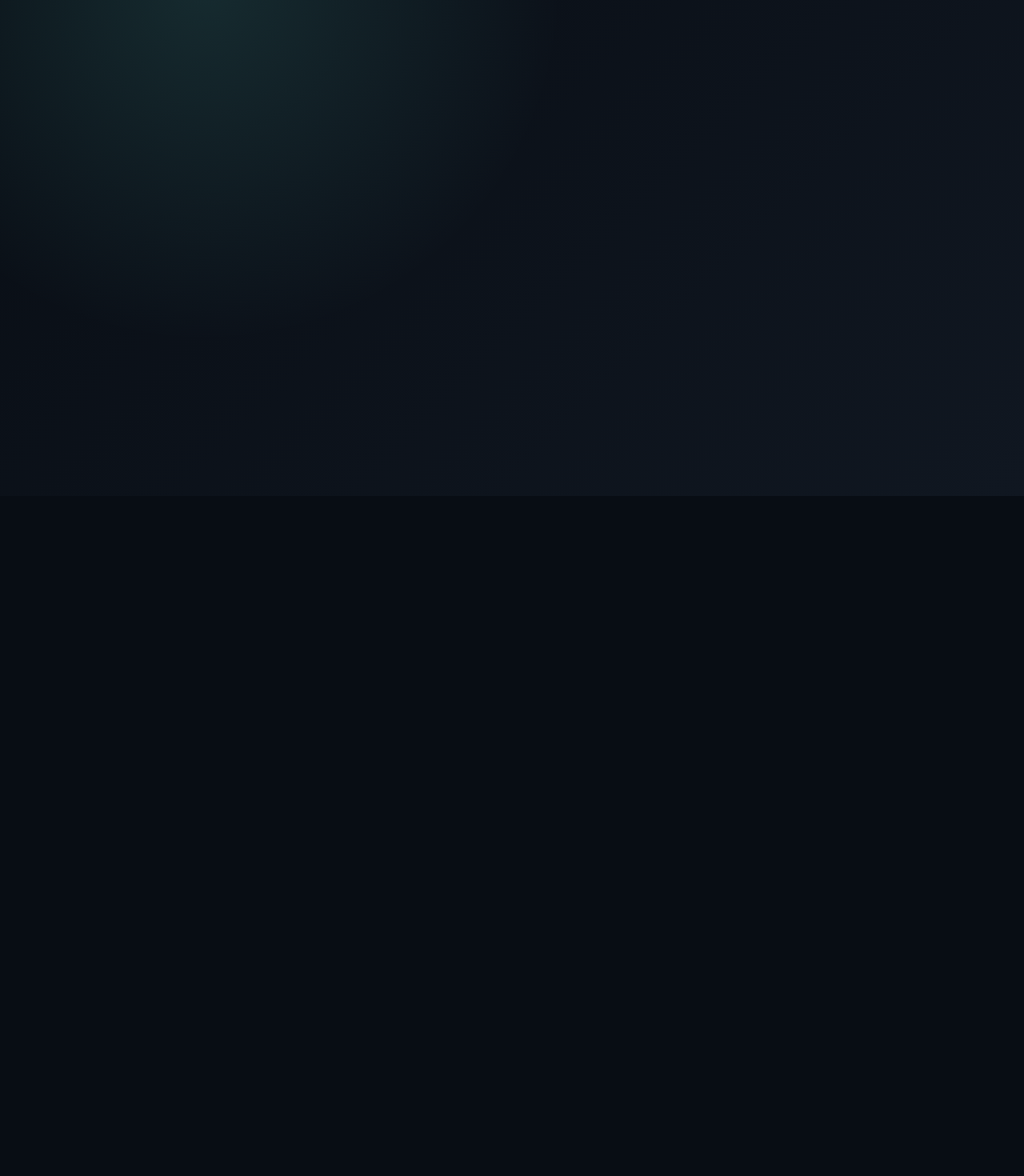
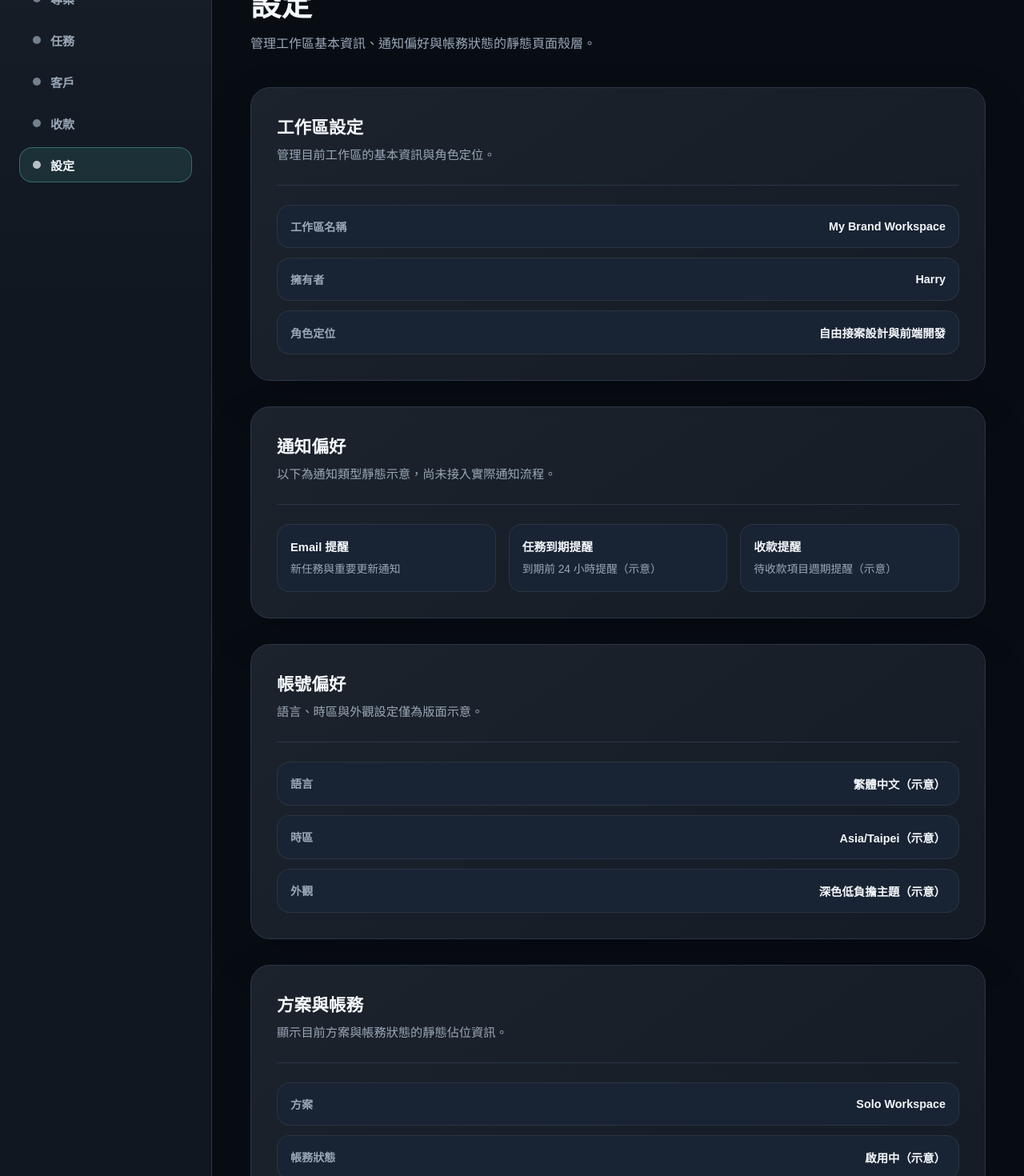
Before and after one commit to Harry-0824/my-brand-workspace, a React (Vite) app: page /settings in a window 1280 px wide. Before the commit this address had no page. Shown: the part 180-1650 px from the top of the page at 80% size. Before the commit the page ends 800 px from the top, so only its background shows below. Built offline with nearby package versions, Linux system fonts and the light colour scheme.

Commit message:
feat: create static settings page shell

```diff
--- a/src/app/App.tsx
+++ b/src/app/App.tsx
@@ -4,6 +4,7 @@ import { AppLayout } from "../layouts/AppLayout";
 import { ClientsPage } from "../pages/ClientsPage";
 import { InvoicesPage } from "../pages/InvoicesPage";
 import { ProjectsPage } from "../pages/ProjectsPage";
+import { SettingsPage } from "../pages/SettingsPage";
 import { TasksPage } from "../pages/TasksPage";
 
 export function App() {
@@ -15,6 +16,7 @@ export function App() {
         <Route path="tasks" element={<TasksPage />} />
         <Route path="clients" element={<ClientsPage />} />
         <Route path="invoices" element={<InvoicesPage />} />
+        <Route path="settings" element={<SettingsPage />} />
       </Route>
     </Routes>
   );
--- a/src/components/navigation/Sidebar.tsx
+++ b/src/components/navigation/Sidebar.tsx
@@ -6,7 +6,8 @@ const navItems = [
   { label: "專案", to: "/projects" },
   { label: "任務", to: "/tasks" },
   { label: "客戶", to: "/clients" },
-  { label: "收款", to: "/invoices" }
+  { label: "收款", to: "/invoices" },
+  { label: "設定", to: "/settings" }
 ] as const;
 
 export function Sidebar() {
--- /dev/null
+++ b/src/pages/SettingsPage.tsx
@@ -0,0 +1,169 @@
+import styled from "styled-components";
+import {
+  PageDescription,
+  PageHeader,
+  PageMain,
+  PageTitle
+} from "../components/page/PageShell";
+import { DashboardPanel } from "../components/dashboard/shared/DashboardPanel";
+import { DashboardSectionHeader } from "../components/dashboard/shared/DashboardSectionHeader";
+
+const workspaceProfile = [
+  { label: "工作區名稱", value: "My Brand Workspace" },
+  { label: "擁有者", value: "Harry" },
+  { label: "角色定位", value: "自由接案設計與前端開發" }
+] as const;
+
+const notificationPreferences = [
+  { title: "Email 提醒", detail: "新任務與重要更新通知" },
+  { title: "任務到期提醒", detail: "到期前 24 小時提醒（示意）" },
+  { title: "收款提醒", detail: "待收款項目週期提醒（示意）" }
+] as const;
+
+const accountPreferences = [
+  { label: "語言", value: "繁體中文（示意）" },
+  { label: "時區", value: "Asia/Taipei（示意）" },
+  { label: "外觀", value: "深色低負擔主題（示意）" }
+] as const;
+
+const billingStatus = [
+  { label: "方案", value: "Solo Workspace" },
+  { label: "帳務狀態", value: "啟用中（示意）" }
+] as const;
+
+export function SettingsPage() {
+  return (
+    <PageMain aria-labelledby="settings-page-title">
+      <PageHeader>
+        <PageTitle id="settings-page-title">設定</PageTitle>
+        <PageDescription>
+          管理工作區基本資訊、通知偏好與帳務狀態的靜態頁面殼層。
+        </PageDescription>
+      </PageHeader>
+
+      <DashboardPanel aria-labelledby="settings-workspace-title">
+        <DashboardSectionHeader
+          titleId="settings-workspace-title"
+          title="工作區設定"
+          description="管理目前工作區的基本資訊與角色定位。"
+          withDivider
+        />
+        <List>
+          {workspaceProfile.map((item) => (
+            <ListRow key={item.label}>
+              <Label>{item.label}</Label>
+              <Value>{item.value}</Value>
+            </ListRow>
+          ))}
+        </List>
+      </DashboardPanel>
+
+      <DashboardPanel aria-labelledby="settings-notification-title">
+        <DashboardSectionHeader
+          titleId="settings-notification-title"
+          title="通知偏好"
+          description="以下為通知類型靜態示意，尚未接入實際通知流程。"
+          withDivider
+        />
+        <CardGrid>
+          {notificationPreferences.map((item) => (
+            <Card key={item.title}>
+              <CardTitle>{item.title}</CardTitle>
+              <CardDetail>{item.detail}</CardDetail>
+            </Card>
+          ))}
+        </CardGrid>
+      </DashboardPanel>
+
+      <DashboardPanel aria-labelledby="settings-account-title">
+        <DashboardSectionHeader
+          titleId="settings-account-title"
+          title="帳號偏好"
+          description="語言、時區與外觀設定僅為版面示意。"
+          withDivider
+        />
+        <List>
+          {accountPreferences.map((item) => (
+            <ListRow key={item.label}>
+              <Label>{item.label}</Label>
+              <Value>{item.value}</Value>
+            </ListRow>
+          ))}
+        </List>
+      </DashboardPanel>
+
+      <DashboardPanel aria-labelledby="settings-billing-title">
+        <DashboardSectionHeader
+          titleId="settings-billing-title"
+          title="方案與帳務"
+          description="顯示目前方案與帳務狀態的靜態佔位資訊。"
+          withDivider
+        />
+        <List>
+          {billingStatus.map((item) => (
+            <ListRow key={item.label}>
+              <Label>{item.label}</Label>
+              <Value>{item.value}</Value>
+            </ListRow>
+          ))}
+        </List>
+      </DashboardPanel>
+    </PageMain>
+  );
+}
+
+const List = styled.div`
+  margin-top: ${({ theme }) => theme.spacing.lg};
+  display: grid;
+  gap: ${({ theme }) => theme.spacing.sm};
+`;
+
+const ListRow = styled.article`
+  display: flex;
+  align-items: center;
+  justify-content: space-between;
+  gap: ${({ theme }) => theme.spacing.md};
+  padding: ${({ theme }) => theme.spacing.md};
+  border: 1px solid rgb(255 255 255 / 0.08);
+  border-radius: ${({ theme }) => theme.radius.md};
+  background: ${({ theme }) => theme.surfaceElevated};
+`;
+
+const Label = styled.p`
+  color: ${({ theme }) => theme.textSecondary};
+  font-size: 0.88rem;
+  font-weight: 700;
+`;
+
+const Value = styled.p`
+  color: ${({ theme }) => theme.textPrimary};
+  font-size: 0.9rem;
+  font-weight: 700;
+`;
+
+const CardGrid = styled.div`
+  margin-top: ${({ theme }) => theme.spacing.lg};
+  display: grid;
+  grid-template-columns: repeat(3, minmax(0, 1fr));
+  gap: ${({ theme }) => theme.spacing.md};
+`;
+
+const Card = styled.article`
+  padding: ${({ theme }) => theme.spacing.md};
+  border: 1px solid rgb(255 255 255 / 0.08);
+  border-radius: ${({ theme }) => theme.radius.md};
+  background: ${({ theme }) => theme.surfaceElevated};
+`;
+
+const CardTitle = styled.h3`
+  color: ${({ theme }) => theme.textPrimary};
+  font-size: 0.92rem;
+  font-weight: 800;
+`;
+
+const CardDetail = styled.p`
+  margin-top: ${({ theme }) => theme.spacing.xs};
+  color: ${({ theme }) => theme.textSecondary};
+  font-size: 0.86rem;
+  line-height: 1.6;
+`;
```
Also changed, not shown: 1 other file (tests, documents, lock files or other folders).
